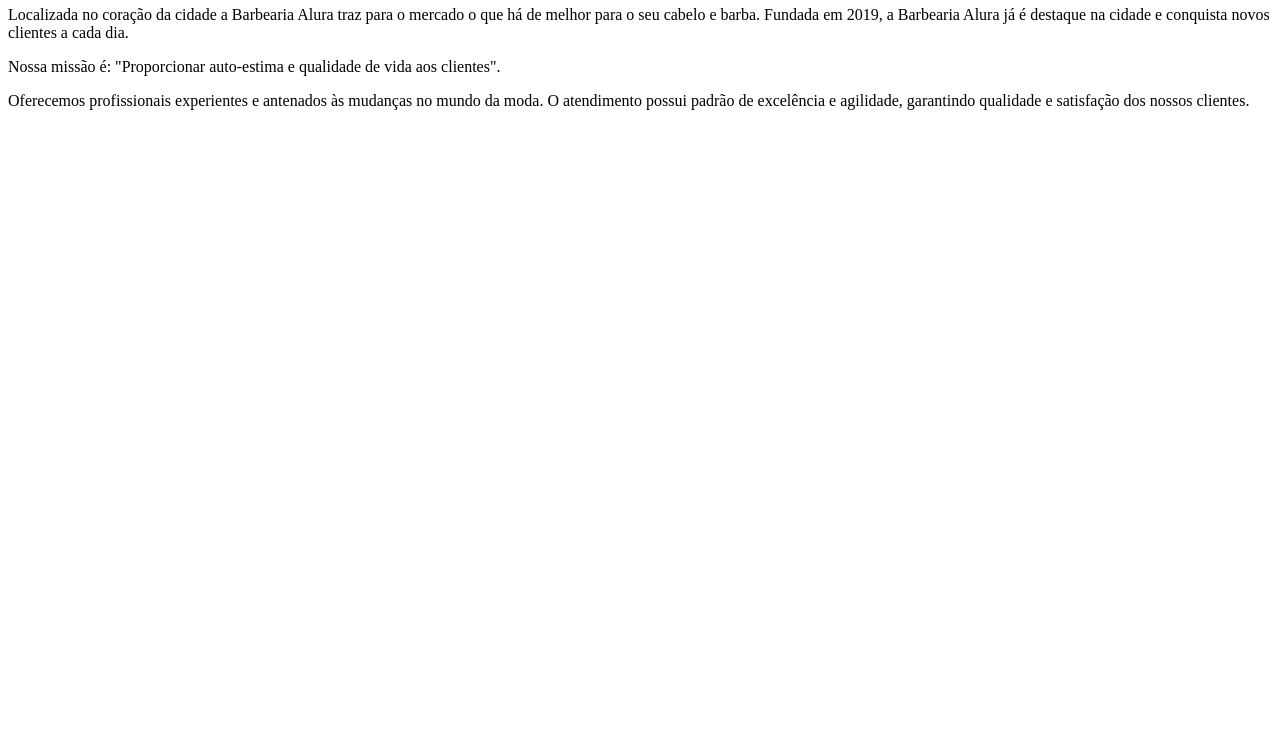
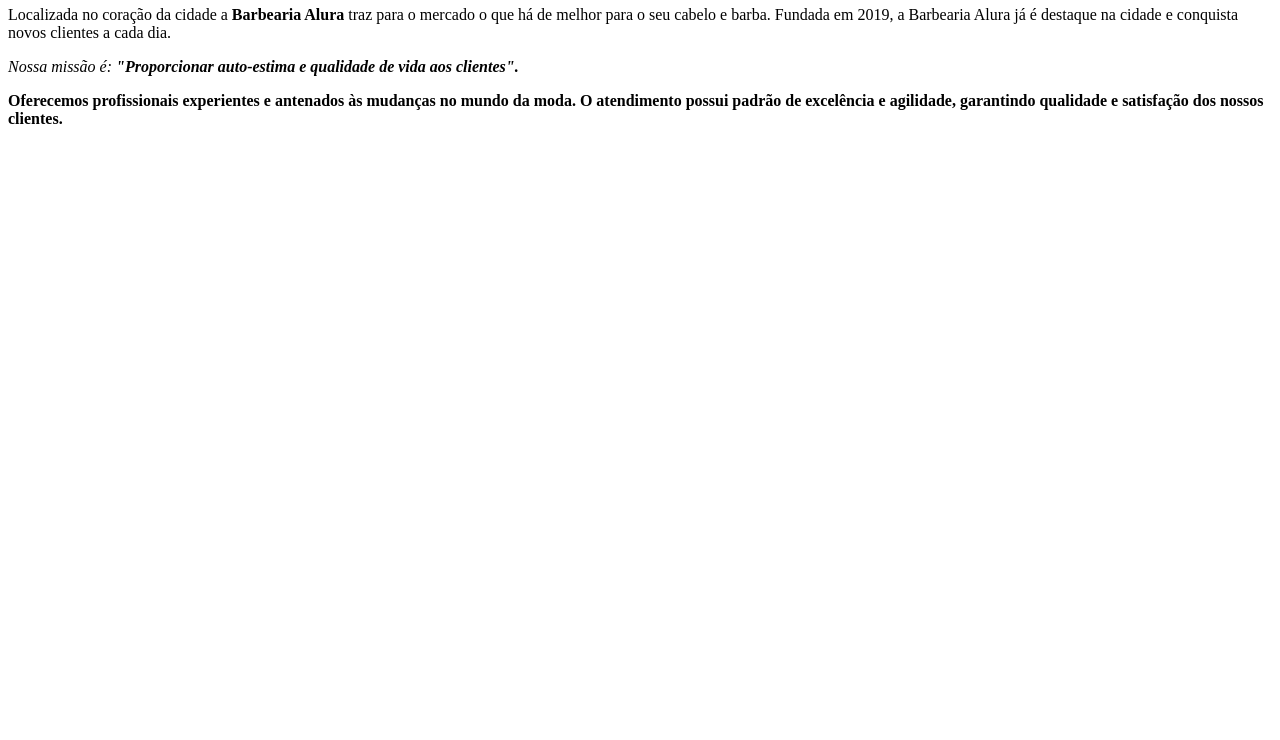
Before and after one commit to vivica26/H, a plain HTML site: page index.html in a window 1280 px wide. Shown: the part 60-800 px from the top of the page. Drawn offline with Linux system fonts and the light colour scheme.

Commit message:
Update index.html

```diff
--- a/index.html
+++ b/index.html
@@ -1,7 +1,7 @@
 <h1>Sobre a Barbearia Alura</h1>
 
-<p></p>Localizada no coração da cidade a Barbearia Alura traz para o mercado o que há de melhor para o seu cabelo e barba. Fundada em 2019, a Barbearia Alura já é destaque na cidade e conquista novos clientes a cada dia.</p>
+<p>Localizada no coração da cidade a <strong>Barbearia Alura</strong> traz para o mercado o que há de melhor para o seu cabelo e barba. Fundada em 2019, a Barbearia Alura já é destaque na cidade e conquista novos clientes a cada dia.</p>
 
-<p></p>Nossa missão é: "Proporcionar auto-estima e qualidade de vida aos clientes".</p>
+<p><em>Nossa missão é: <strong>"Proporcionar auto-estima e qualidade de vida aos clientes"<strong>.</em></p>
 
-<p></p>Oferecemos profissionais experientes e antenados às mudanças no mundo da moda. O atendimento possui padrão de excelência e agilidade, garantindo qualidade e satisfação dos nossos clientes.</p>
+<p>Oferecemos profissionais experientes e antenados às mudanças no mundo da moda. O atendimento possui padrão de excelência e agilidade, garantindo qualidade e satisfação dos nossos clientes.</p>
```
